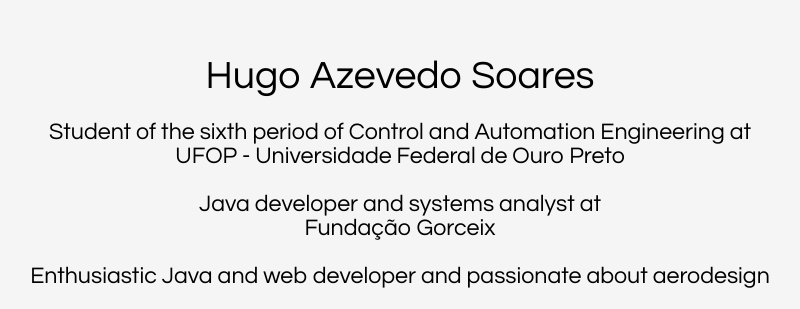
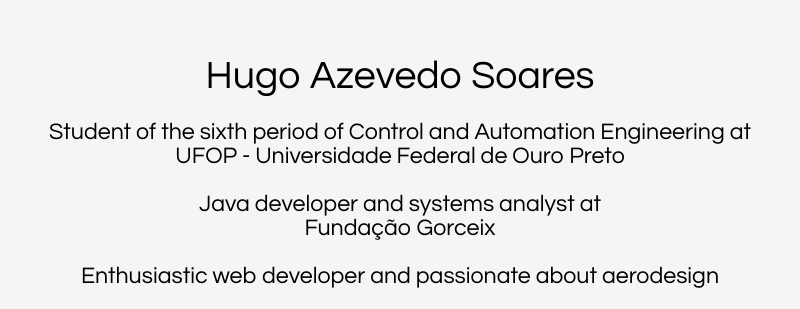
Before and after one commit to hugoazevedosoares/hugoazevedosoares.github.io, a plain HTML site: page index.html in a window 1280 px wide. Shown: the part 157-466 px from the top of the page, without its empty margins (240-1040 px from the left). Drawn offline with Linux system fonts and the light colour scheme.

Commit message:
Update index.html
removido" Enthusiastic Java"

```diff
--- a/index.html
+++ b/index.html
@@ -34,7 +34,7 @@
                 <br>
                 </span>
                 <span id="hobby">
-                Enthusiastic Java and web developer and passionate about aerodesign<br>
+                Enthusiastic web developer and passionate about aerodesign<br>
                 <br>
                 </span>
                 <span id="contact">Contact</span><br>
```
